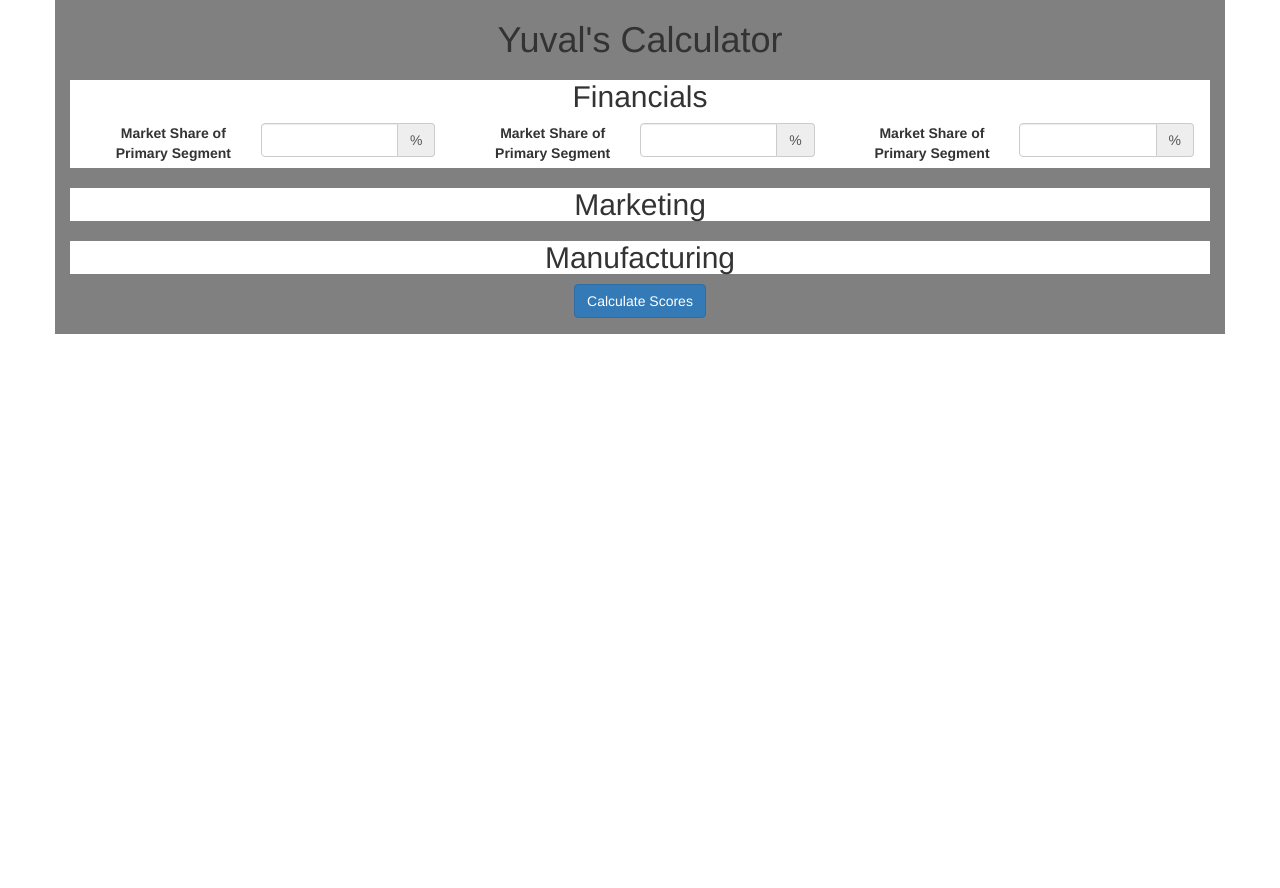
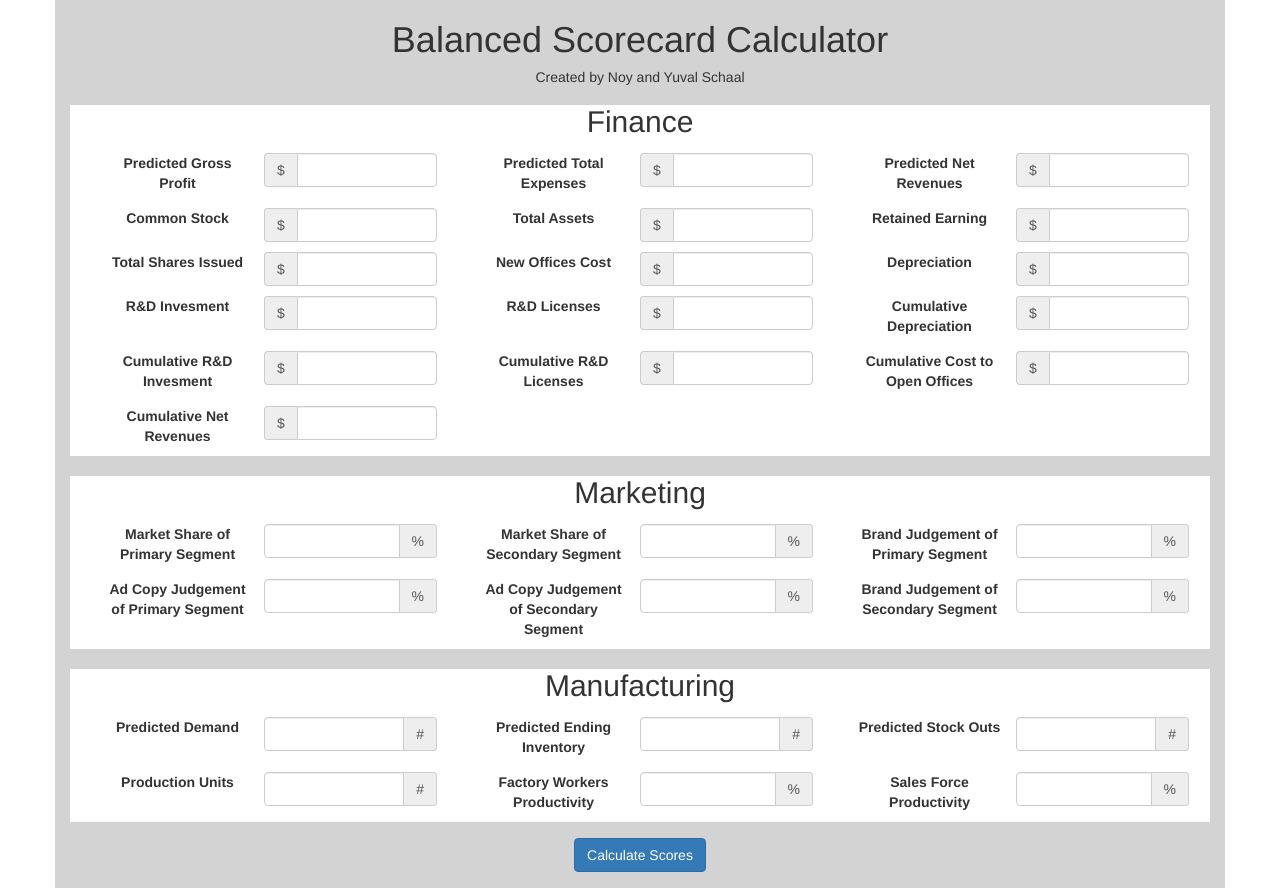
Before and after one commit to yuvsc/marketScoreCard, a plain HTML site: page scoreCard.html in a window 1280 px wide. Before the commit the page ends 800 px from the top, so only its background shows below. Drawn offline with nearby package versions, Linux system fonts and the light colour scheme.

Commit message:
form pretty more stuff

```diff
--- a/scoreCard.html
+++ b/scoreCard.html
@@ -14,11 +14,168 @@
   <body>
 
   <div class="container">
-	<h1> Yuval's Calculator </h1>
+	<h1> Balanced Scorecard Calculator </h1>
+	<h5>Created by Noy and Yuval Schaal</h5>
 	<div class="sections">
-		<h2>Financials</h2>
+		<h2>Finance</h2>
 		<div class="row">
 
+			<div class="col-md-4">
+			   <label class="col-md-6 control-label" for="gross_profit">Predicted Gross Profit</label>
+			  	<div class="input-group">
+				  <span class="input-group-addon">$</span>
+				  <input name="gross_profit" class="form-control" type="text">
+				</div>
+			</div>
+
+			<div class="col-md-4">
+			   <label class="col-md-6 control-label" for="total_expenses">Predicted Total Expenses</label>
+			  	<div class="input-group">
+				  <span class="input-group-addon">$</span>
+				  <input name="total_expenses" class="form-control" type="text">
+				</div>
+			</div>
+
+			<div class="col-md-4">
+			   <label class="col-md-6 control-label" for="net_revenues">Predicted Net Revenues</label>
+			  	<div class="input-group">
+				  <span class="input-group-addon">$</span>
+				  <input name="net_revenues" class="form-control" type="text">
+				</div>
+			</div>
+
+		</div>
+
+		<div class="row">
+
+			<div class="col-md-4">
+			   <label class="col-md-6 control-label" for="common_stock">Common Stock</label>
+			  	<div class="input-group">
+				  <span class="input-group-addon">$</span>
+				  <input name="common_stock" class="form-control" type="text">
+				</div>
+			</div>
+
+			<div class="col-md-4">
+			   <label class="col-md-6 control-label" for="total_assets">Total Assets</label>
+			  	<div class="input-group">
+				  <span class="input-group-addon">$</span>
+				  <input name="total_assets" class="form-control" type="text">
+				</div>
+			</div>
+
+			<div class="col-md-4">
+			   <label class="col-md-6 control-label" for="retained_earnings">Retained Earning</label>
+			  	<div class="input-group">
+				  <span class="input-group-addon">$</span>
+				  <input name="retained_earnings" class="form-control" type="text">
+				</div>
+			</div>
+
+		</div>
+		<div class="row">
+
+			<div class="col-md-4">
+			   <label class="col-md-6 control-label" for="shares_issued">Total Shares Issued</label>
+			  	<div class="input-group">
+				  <span class="input-group-addon">$</span>
+				  <input name="shares_issued" class="form-control" type="text">
+				</div>
+			</div>
+
+			<div class="col-md-4">
+			   <label class="col-md-6 control-label" for="new_offices">New Offices Cost</label>
+			  	<div class="input-group">
+				  <span class="input-group-addon">$</span>
+				  <input name="new_offices" class="form-control" type="text">
+				</div>
+			</div>
+
+			<div class="col-md-4">
+			   <label class="col-md-6 control-label" for="depreciation">Depreciation</label>
+			  	<div class="input-group">
+				  <span class="input-group-addon">$</span>
+				  <input name="depreciation" class="form-control" type="text">
+				</div>
+			</div>
+
+		</div>
+
+		<div class="row">
+
+			<div class="col-md-4">
+			   <label class="col-md-6 control-label" for="RnD_invesment">R&D Invesment</label>
+			  	<div class="input-group">
+				  <span class="input-group-addon">$</span>
+				  <input name="RnD_invesment" class="form-control" type="text">
+				</div>
+			</div>
+
+			<div class="col-md-4">
+			   <label class="col-md-6 control-label" for="RnD_licenses">R&D Licenses</label>
+			  	<div class="input-group">
+				  <span class="input-group-addon">$</span>
+				  <input name="RnD_licenses" class="form-control" type="text">
+				</div>
+			</div>
+
+			<div class="col-md-4">
+			   <label class="col-md-6 control-label" for="cum_depreciation">Cumulative Depreciation</label>
+			  	<div class="input-group">
+				  <span class="input-group-addon">$</span>
+				  <input name="cum_depreciation" class="form-control" type="text">
+				</div>
+			</div>
+
+		</div>
+
+		<div class="row">
+
+			<div class="col-md-4">
+			   <label class="col-md-6 control-label" for="cum_RnD_invesment">Cumulative R&D Invesment</label>
+			  	<div class="input-group">
+				  <span class="input-group-addon">$</span>
+				  <input name="cum_RnD_invesment" class="form-control" type="text">
+				</div>
+			</div>
+
+			<div class="col-md-4">
+			   <label class="col-md-6 control-label" for="cum_RnD_licenses">Cumulative R&D Licenses</label>
+			  	<div class="input-group">
+				  <span class="input-group-addon">$</span>
+				  <input name="cum_RnD_licenses" class="form-control" type="text">
+				</div>
+			</div>
+
+			<div class="col-md-4">
+			   <label class="col-md-6 control-label" for="cum_new_offices">Cumulative Cost to Open Offices</label>
+			  	<div class="input-group">
+				  <span class="input-group-addon">$</span>
+				  <input name="cum_new_offices" class="form-control" type="text">
+				</div>
+			</div>
+
+		</div>
+
+		<div class="row">
+
+
+
+			<div class="col-md-4">
+			   <label class="col-md-6 control-label" for="cum_net_revenues">Cumulative Net Revenues</label>
+			  	<div class="input-group">
+				  <span class="input-group-addon">$</span>
+				  <input name="cum_net_revenues" class="form-control" type="text">
+				</div>
+			</div>
+
+		</div>
+
+	</div>
+
+	<div class="sections">
+		<h2>Marketing</h2>
+		<div class="row">
 			<div class="col-md-4">
 			   <label class="col-md-6 control-label" for="market_share_s1">Market Share of Primary Segment</label>
 			  	<div class="input-group">
@@ -28,31 +185,105 @@
 			</div>
 
 			<div class="col-md-4">
-			   <label class="col-md-6 control-label" for="market_share_s1">Market Share of Primary Segment</label>
+			   <label class="col-md-6 control-label" for="market_share_s2">Market Share of Secondary Segment</label>
 			  	<div class="input-group">
-				  <input name="market_share_s1" class="form-control" type="text">
+				  <input name="market_share_s2" class="form-control" type="text">
 				  <span class="input-group-addon">%</span>
 				</div>
 			</div>
 
 			<div class="col-md-4">
-			   <label class="col-md-6 control-label" for="market_share_s1">Market Share of Primary Segment</label>
+			   <label class="col-md-6 control-label" for="brand_s1">Brand Judgement of Primary Segment</label>
 			  	<div class="input-group">
-				  <input name="market_share_s1" class="form-control" type="text">
+				  <input name="brand_s1" class="form-control" type="text">
 				  <span class="input-group-addon">%</span>
 				</div>
 			</div>
 		</div>
+
 		<div class="row">
+			<div class="col-md-4">
+			   <label class="col-md-6 control-label" for="judge_s1">Ad Copy Judgement of Primary Segment</label>
+			  	<div class="input-group">
+				  <input name="judge_s1" class="form-control" type="text">
+				  <span class="input-group-addon">%</span>
+				</div>
+			</div>
+
+			<div class="col-md-4">
+			   <label class="col-md-6 control-label" for="judge_s2">Ad Copy Judgement of Secondary Segment</label>
+			  	<div class="input-group">
+				  <input name="judge_s2" class="form-control" type="text">
+				  <span class="input-group-addon">%</span>
+				</div>
+			</div>
+
+			<div class="col-md-4">
+			   <label class="col-md-6 control-label" for="brand_s2">Brand Judgement of Secondary Segment</label>
+			  	<div class="input-group">
+				  <input name="brand_s2" class="form-control" type="text">
+				  <span class="input-group-addon">%</span>
+				</div>
+			</div>
 		</div>
-		<div class="row">
-		</div>
-	</div>
-	<div class="sections">
-		<h2>Marketing</h2>
+
+
 	</div>
 	<div class="sections">
 		<h2>Manufacturing</h2>
+
+		<div class="row">
+			<div class="col-md-4">
+			   <label class="col-md-6 control-label" for="net_demand">Predicted Demand</label>
+			  	<div class="input-group">
+				  <input name="net_demand" class="form-control" type="text">
+				  <span class="input-group-addon">#</span>
+				</div>
+			</div>
+
+			<div class="col-md-4">
+			   <label class="col-md-6 control-label" for="end_inv">Predicted Ending Inventory</label>
+			  	<div class="input-group">
+				  <input name="end_inv" class="form-control" type="text">
+				  <span class="input-group-addon">#</span>
+				</div>
+			</div>
+
+			<div class="col-md-4">
+			   <label class="col-md-6 control-label" for="stock_outs">Predicted Stock Outs</label>
+			  	<div class="input-group">
+				  <input name="stock_outs" class="form-control" type="text">
+				  <span class="input-group-addon">#</span>
+				</div>
+			</div>
+		</div>
+
+		<div class="row">
+			<div class="col-md-4">
+			   <label class="col-md-6 control-label" for="production">Production Units</label>
+			  	<div class="input-group">
+				  <input name="production" class="form-control" type="text">
+				  <span class="input-group-addon">#</span>
+				</div>
+			</div>
+
+			<div class="col-md-4">
+			   <label class="col-md-6 control-label" for="factory_productivity">Factory Workers Productivity</label>
+			  	<div class="input-group">
+				  <input name="factory_productivity" class="form-control" type="text">
+				  <span class="input-group-addon">%</span>
+				</div>
+			</div>
+
+			<div class="col-md-4">
+			   <label class="col-md-6 control-label" for="sales_productivity">Sales Force Productivity</label>
+			  	<div class="input-group">
+				  <input name="sales_productivity" class="form-control" type="text">
+				  <span class="input-group-addon">%</span>
+				</div>
+			</div>
+		</div>
+
 	</div>
 
 	<!-- Button -->
@@ -65,134 +296,7 @@
 
   </div>
 
-<div class="row">
 
-<div class="col-sm-1">  </div>
-<div class="col-md-8">
-
-<form class="form-horizontal">
-<fieldset>
-
-<!-- Form Name --><!--
-<legend>(Noy and Yuval)'s Awesome Calculator</legend>
-
-
-
-<div class="col-md-6">
-
-<div class="form-group">
-  <label class="col-md-6 control-label" for="market_share_s1">Market Share of Primary Segment</label>
-  <div class="col-md-4">
-    <div class="input-group">
-      <input name="market_share_s1" class="form-control" type="text">
-      <span class="input-group-addon">%</span>
-    </div>
-   </div>
-</div>
-
-<div class="form-group">
-  <label class="col-md-6 control-label" for="market_share_s2">Market Share of Secondary Segment</label>
-  <div class="col-md-4">
-    <div class="input-group">
-      <input name="market_share_s2" class="form-control" type="text">
-      <span class="input-group-addon">%</span>
-    </div>
-
-  </div>
-</div>
-
-<div class="form-group">
-  <label class="col-md-6 control-label" for="judge_s1">Ad Judgement of Primary Segment</label>
-  <div class="col-md-4">
-    <div class="input-group">
-      <input name="judge_s1" class="form-control" type="text">
-      <span class="input-group-addon">%</span>
-    </div>
-
-  </div>
-</div>
-
-<div class="form-group">
-  <label class="col-md-6 control-label" for="judge_s2">Ad Judgement of Secondary Segment</label>
-  <div class="col-md-4">
-    <div class="input-group">
-      <input name="judge_s2" class="form-control" type="text">
-      <span class="input-group-addon">%</span>
-    </div>
-
-  </div>
-</div>
-
-
-</div> <!-- end one column---------------------------------------------------------------------- -->
-<!--
-<div class="col-md-6">
-
-
-<div class="form-group">
-  <label class="col-md-6 control-label" for="brand_s1">Brand Judgement of Primary Segment</label>
-  <div class="col-md-4">
-    <div class="input-group">
-      <input name="brand_s1" class="form-control" type="text">
-      <span class="input-group-addon">%</span>
-    </div>
-  </div>
-</div>
-
-<div class="form-group">
-  <label class="col-md-6 control-label" for="brand_s2">Brand Judgement of Secondary Segment</label>
-  <div class="col-md-4">
-    <div class="input-group">
-      <input name="brand_s2" class="form-control" type="text">
-      <span class="input-group-addon">%</span>
-    </div>
-  </div>
-</div>
-
-<div class="form-group">
-  <label class="col-md-6 control-label" for="RnD_invesment">R&D Invesment</label>
-  <div class="col-md-4">
-    <div class="input-group">
-	  <span class="input-group-addon">$</span>
-      <input name="RnD_invesment" class="form-control" type="text">
-    </div>
-  </div>
-</div>
-
-<div class="form-group">
-  <label class="col-md-6 control-label" for="RnD_licenses">R&D Licenses</label>
-  <div class="col-md-4">
-    <div class="input-group">
-	  <span class="input-group-addon">$</span>
-      <input name="RnD_licenses" class="form-control" type="text">
-    </div>
-  </div>
-</div>
-
-<div class="form-group">
-  <label class="col-md-6 control-label" for="depreciation">Depreciation</label>
-  <div class="col-md-4">
-    <div class="input-group">
-	  <span class="input-group-addon">$</span>
-      <input name="depreciation" class="form-control" type="text">
-    </div>
-  </div>
-</div>
-
-
-</div> <!-- end second column -->
-
-<!--</div>
-
-
-</fieldset>
-</form>
-
-
-
-
-</div>
--->
     <!-- jQuery (necessary for Bootstrap's JavaScript plugins) -->
     <script src="https://ajax.googleapis.com/ajax/libs/jquery/1.12.4/jquery.min.js"></script>
     <!-- Include all compiled plugins (below), or include individual files as needed -->
```
Also changed, not shown: css/bootstrap.css.
